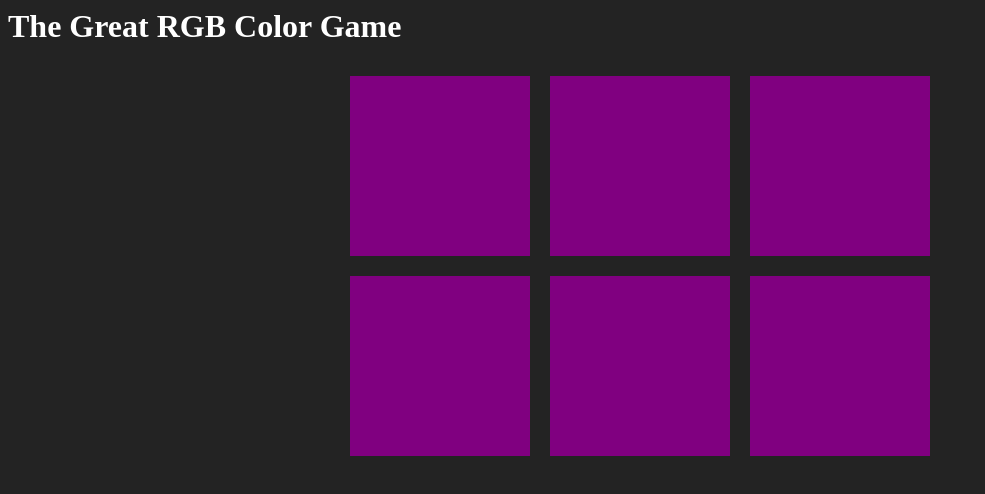
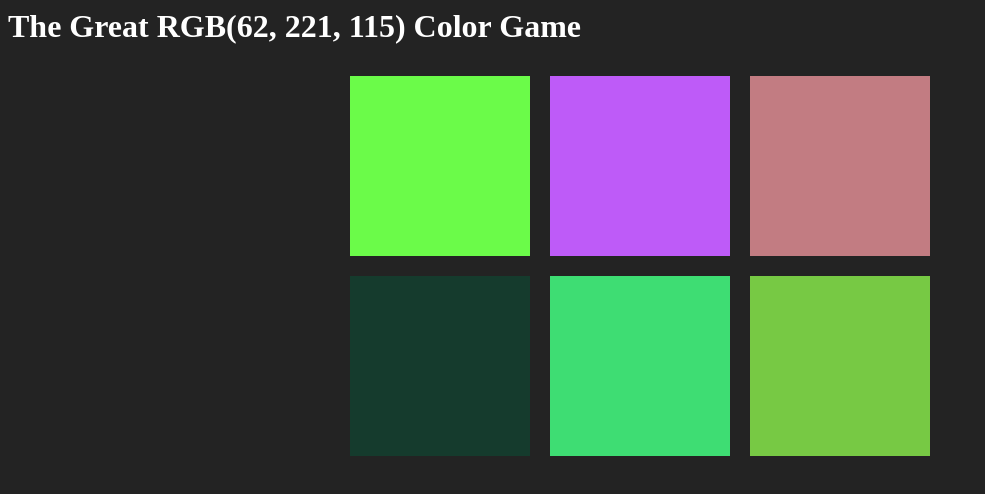
Before and after one commit to prarthit/Color-Game-Project, a plain HTML site: page index.html in a window 1280 px wide. Shown: the whole page, without its empty margins (0-985 px from the left). Drawn offline with Linux system fonts and the light colour scheme.

Commit message:
Random Colors and basic game functionality added

```diff
--- a/app.css
+++ b/app.css
@@ -18,3 +18,7 @@ body{
 h1{
 	color: white;
 }
+
+#colorDisplay{
+	text-transform: uppercase;
+}
--- a/app.js
+++ b/app.js
@@ -1,4 +1,35 @@
-var colors = [
-	"rgb(255, 0, 0)",
+var colors = [];
+var pickedColorIndex = 0;
+var pickedColor;
+var colorDisplay = document.querySelector("#colorDisplay");
 
-]
+var squares = document.querySelectorAll(".square");
+
+function initialize(){
+	setUpSquares();
+	selectSolution();
+}
+
+function setUpSquares(){
+	for(var i=0; i<squares.length; i++){
+		colors.push(generateRandomColor());
+		squares[i].style.background = colors[i];
+		squares[i].addEventListener("click",function(){
+			if(this.style.background === pickedColor)
+				this.style.background = "#232323";
+		});
+	};
+}
+
+function selectSolution(){
+	pickedColorIndex = Math.floor((Math.random())*6);
+	pickedColor = colors[pickedColorIndex];
+	colorDisplay.textContent = pickedColor;
+}
+
+function generateRandomColor(){
+	var r = Math.floor((Math.random())*255);
+	var g = Math.floor((Math.random())*255);
+	var b = Math.floor((Math.random())*255);
+	return ("rgb("+r+", "+g+", "+b+")");
+}
--- a/index.html
+++ b/index.html
@@ -3,8 +3,8 @@
 	<title>Color Game</title>
 	<link rel="stylesheet" type="text/css" href="app.css">
 </head>
-<body>
-	<h1>The Great RGB Color Game</h1>
+<body onload="initialize();">
+	<h1>The Great <span id="colorDisplay">RGB</span> Color Game</h1>
 	<div id="container">
 		<div class="square"></div>
 		<div class="square"></div>
```
